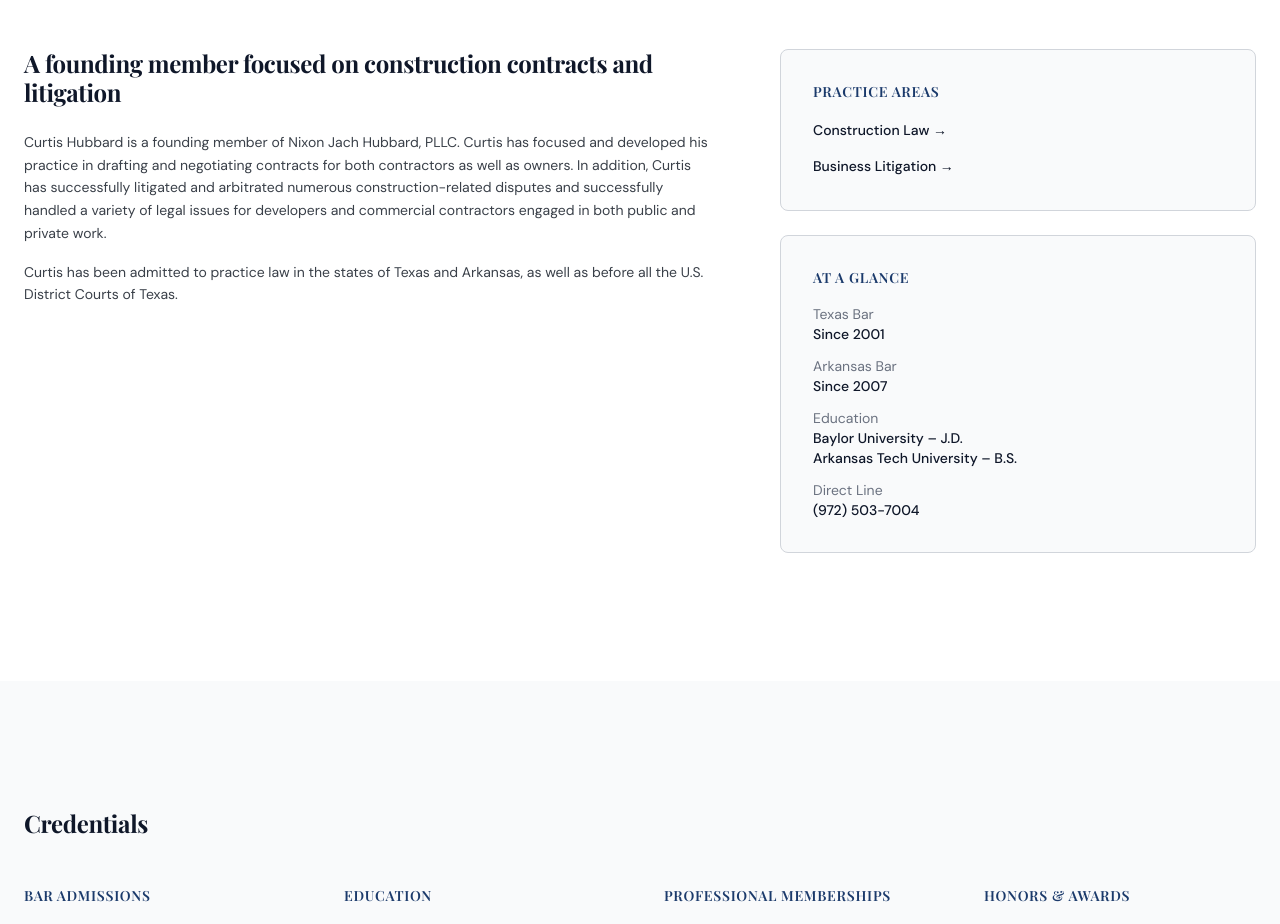
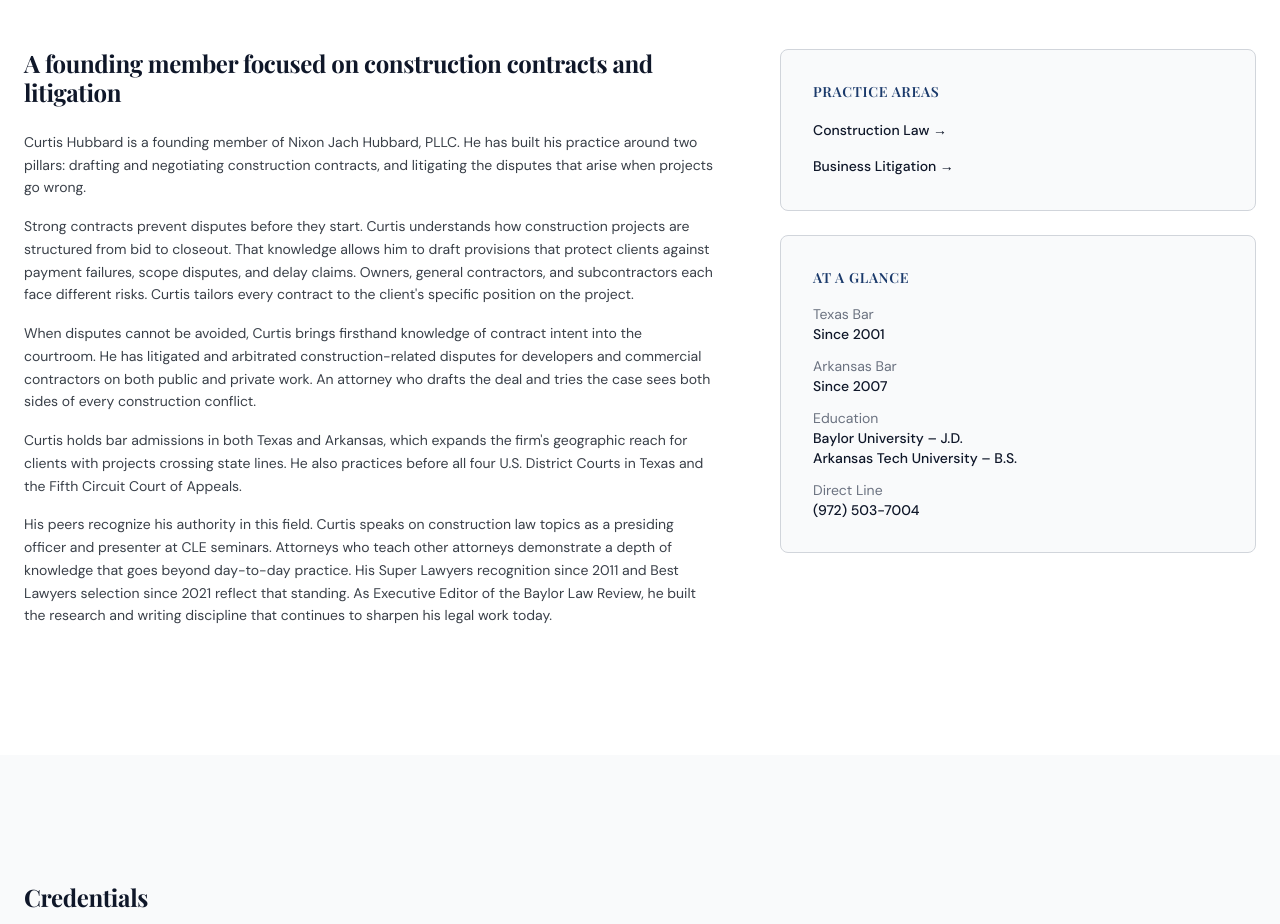
Before and after one commit to owennixar/njh-law, a Next.js app: page /attorneys/curtis-hubbard in a window 1280 px wide. Shown: the part 940-1864 px from the top of the page. Built offline with nearby package versions, Linux system fonts and the light colour scheme; a web font is replaced by a local one.

Commit message:
Expanded attorney bios with substantive copy

```diff
--- a/src/app/attorneys/anthony-alvarado/page.tsx
+++ b/src/app/attorneys/anthony-alvarado/page.tsx
@@ -135,17 +135,43 @@
               </h2>
 
               <p className="mt-6 text-sm leading-relaxed text-charcoal-600">
-                Anthony Alvarado is an associate at Nixon Jach Hubbard, PLLC.
-                Anthony is a solution-oriented construction attorney who
-                represents clients across all aspects of the construction
-                industry — including general contractors, subcontractors, and
-                material suppliers.
+                Anthony Alvarado is an associate at Nixon Jach Hubbard,
+                PLLC. He represents clients across all segments of the
+                construction industry — general contractors,
+                subcontractors, and material suppliers. His practice
+                centers on the payment and performance disputes that
+                form the backbone of construction law.
               </p>
 
               <p className="mt-4 text-sm leading-relaxed text-charcoal-600">
-                His practice is primarily focused on payment and performance
-                disputes, including resolution of lien and bond claims, as well
-                as other claims typical to the construction industry.
+                Anthony handles lien filings, bond claims, and payment
+                disputes on a daily basis. This work demands precision
+                and strict compliance with statutory deadlines. Missing
+                a filing window by a single day can eliminate a
+                client&apos;s entire claim. Anthony tracks every
+                deadline and filing requirement to protect his
+                clients&apos; rights from the start.
+              </p>
+
+              <p className="mt-4 text-sm leading-relaxed text-charcoal-600">
+                Working across all client types the firm represents
+                gives Anthony broad construction industry knowledge
+                early in his career. He sees disputes from the
+                perspective of general contractors, subcontractors,
+                and suppliers alike. That range builds a well-rounded
+                understanding of how construction projects succeed
+                and where they break down.
+              </p>
+
+              <p className="mt-4 text-sm leading-relaxed text-charcoal-600">
+                Anthony focused on construction law from the start of
+                his career rather than arriving from general practice.
+                That early specialization accelerates his growth in
+                the field. He graduated Cum Laude from the University
+                of Texas Pan American and served as Associate Editor
+                on the Homeland and National Security Law Review during
+                law school. Those credentials reflect the discipline
+                and attention to detail he brings to every matter.
               </p>
             </FadeIn>
 
--- a/src/app/attorneys/anthony-jach/page.tsx
+++ b/src/app/attorneys/anthony-jach/page.tsx
@@ -142,18 +142,46 @@
               </h2>
 
               <p className="mt-6 text-sm leading-relaxed text-charcoal-600">
-                Tony Jach is a founding member of Nixon Jach Hubbard, PLLC. Tony
-                has been recognized by multiple publications and by his peers as
-                one of the top construction attorneys in Texas. He routinely
-                speaks at industry functions and continuing legal education
-                seminars on construction law, litigation, and practical dispute
-                resolution.
+                Tony Jach is a founding member of Nixon Jach Hubbard, PLLC.
+                Multiple publications and his peers recognize him as one of
+                the top construction attorneys in Texas. He speaks regularly
+                at industry functions and CLE seminars on construction law,
+                litigation, and practical dispute resolution.
               </p>
 
               <p className="mt-4 text-sm leading-relaxed text-charcoal-600">
-                Tony has successfully litigated, arbitrated and resolved numerous
-                construction-related disputes for developers and commercial
-                contractors engaged in both public and private work.
+                In 2015, members of the Dallas Bar Association Construction
+                Law Section elected Tony as their President. That role reflects
+                the trust and respect he holds among fellow construction
+                attorneys across the Dallas legal community. Lawyers who lead
+                bar sections earn that position through years of active
+                involvement and peer recognition.
+              </p>
+
+              <p className="mt-4 text-sm leading-relaxed text-charcoal-600">
+                Tony handles a broad range of construction disputes. His
+                cases involve delay claims, payment disputes, defect claims,
+                and contract negotiations. He represents general contractors,
+                subcontractors, and developers on both public and private
+                projects across commercial and industrial sectors.
+              </p>
+
+              <p className="mt-4 text-sm leading-relaxed text-charcoal-600">
+                What sets Tony apart is his dual role as both a litigator
+                and a transactional attorney. He drafts and negotiates
+                construction contracts in addition to trying cases. That
+                combination gives him a clear advantage in the courtroom.
+                He understands how deals are structured from the ground up,
+                which sharpens his ability to argue contract intent before
+                a judge or arbitrator.
+              </p>
+
+              <p className="mt-4 text-sm leading-relaxed text-charcoal-600">
+                Tony has litigated, arbitrated, and resolved construction
+                disputes for more than three decades. His Chambers USA
+                ranking and Super Lawyers recognition since 2010 confirm
+                what his clients already know — he delivers results across
+                the full scope of construction law.
               </p>
             </FadeIn>
 
--- a/src/app/attorneys/curtis-hubbard/page.tsx
+++ b/src/app/attorneys/curtis-hubbard/page.tsx
@@ -141,19 +141,50 @@
               </h2>
 
               <p className="mt-6 text-sm leading-relaxed text-charcoal-600">
-                Curtis Hubbard is a founding member of Nixon Jach Hubbard, PLLC.
-                Curtis has focused and developed his practice in drafting and
-                negotiating contracts for both contractors as well as owners. In
-                addition, Curtis has successfully litigated and arbitrated
-                numerous construction-related disputes and successfully handled a
-                variety of legal issues for developers and commercial contractors
-                engaged in both public and private work.
+                Curtis Hubbard is a founding member of Nixon Jach Hubbard,
+                PLLC. He has built his practice around two pillars: drafting
+                and negotiating construction contracts, and litigating the
+                disputes that arise when projects go wrong.
               </p>
 
               <p className="mt-4 text-sm leading-relaxed text-charcoal-600">
-                Curtis has been admitted to practice law in the states of Texas
-                and Arkansas, as well as before all the U.S. District Courts of
-                Texas.
+                Strong contracts prevent disputes before they start. Curtis
+                understands how construction projects are structured from
+                bid to closeout. That knowledge allows him to draft
+                provisions that protect clients against payment failures,
+                scope disputes, and delay claims. Owners, general
+                contractors, and subcontractors each face different risks.
+                Curtis tailors every contract to the client&apos;s specific
+                position on the project.
+              </p>
+
+              <p className="mt-4 text-sm leading-relaxed text-charcoal-600">
+                When disputes cannot be avoided, Curtis brings firsthand
+                knowledge of contract intent into the courtroom. He has
+                litigated and arbitrated construction-related disputes for
+                developers and commercial contractors on both public and
+                private work. An attorney who drafts the deal and tries
+                the case sees both sides of every construction conflict.
+              </p>
+
+              <p className="mt-4 text-sm leading-relaxed text-charcoal-600">
+                Curtis holds bar admissions in both Texas and Arkansas,
+                which expands the firm&apos;s geographic reach for clients
+                with projects crossing state lines. He also practices
+                before all four U.S. District Courts in Texas and the
+                Fifth Circuit Court of Appeals.
+              </p>
+
+              <p className="mt-4 text-sm leading-relaxed text-charcoal-600">
+                His peers recognize his authority in this field. Curtis
+                speaks on construction law topics as a presiding officer
+                and presenter at CLE seminars. Attorneys who teach other
+                attorneys demonstrate a depth of knowledge that goes
+                beyond day-to-day practice. His Super Lawyers recognition
+                since 2011 and Best Lawyers selection since 2021 reflect
+                that standing. As Executive Editor of the Baylor Law
+                Review, he built the research and writing discipline that
+                continues to sharpen his legal work today.
               </p>
             </FadeIn>
 
```
Also changed, not shown: src/app/attorneys/jeffery-rusthoven/page.tsx (+44 -10 lines).
